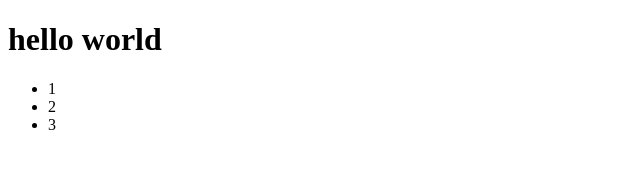
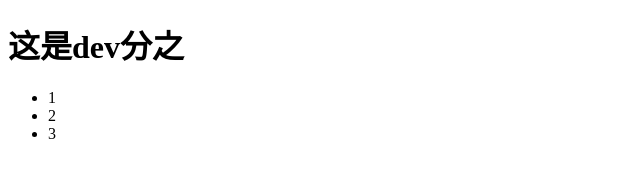
Before and after one commit to pookpal/testgit, a website: page index.html in a window 1280 px wide. Shown: the whole page, without its empty margins (0-640 px from the left). Drawn offline with Linux system fonts and the light colour scheme.

Commit message:
dev branch

```diff
--- a/index.html
+++ b/index.html
@@ -8,7 +8,7 @@
     <title>Document</title>
 </head>
 <body>
-<h1>hello world</h1>
+<h1>这是dev分之</h1>
 <ul>
     <li>1</li>
     <li>2</li>
```
